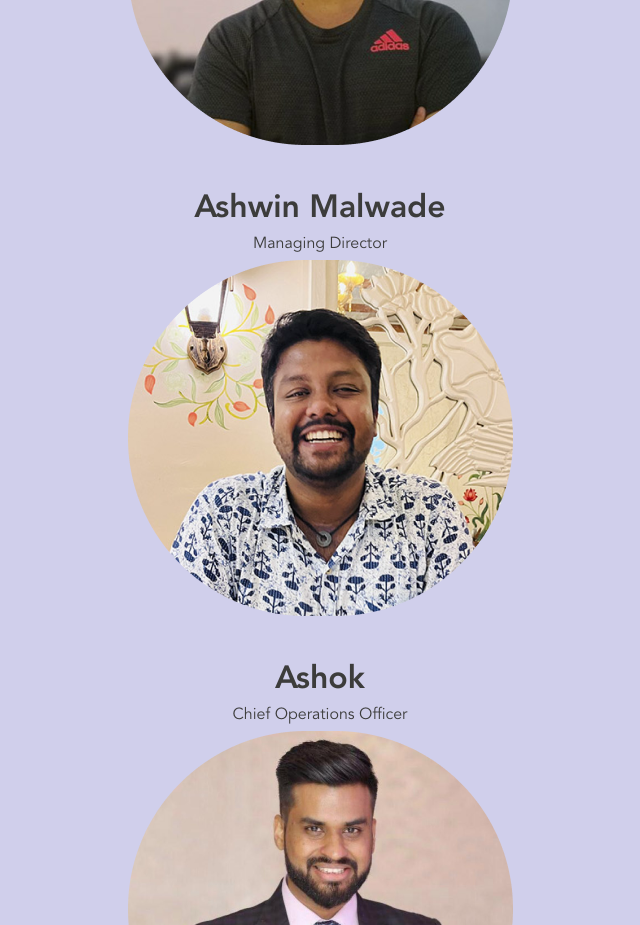
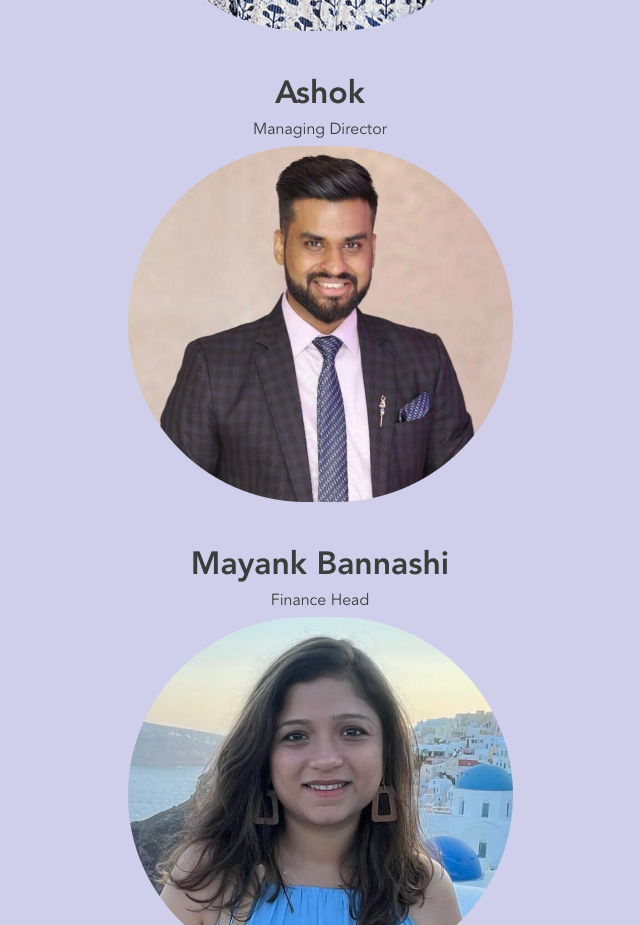
Before and after one commit to adityabrovitech/ek-sath, a React (Create React App) app: page / in a window 1280 px wide. Shown: the part 8880-9805 px from the top of the page, without its empty margins (320-960 px from the left). Built offline with nearby package versions, Linux system fonts and the light colour scheme.

Commit message:
chore: Remove unused user image and update team member details

```diff
--- a/src/pages/Home/Component/CarterSection/CarterSection.jsx
+++ b/src/pages/Home/Component/CarterSection/CarterSection.jsx
@@ -10,7 +10,6 @@ import NupurImg from "../../../../assets/images/UserImage/Nupur.png"
 export const CarterSection = () => {
   const userList = [
     { name: "Harold Fernandes", img: HaroldImg },
-    { name: "Ashwin Malwade", img: AswinImg },
     { name: "Nupur Agarwal", img: NupurImg },
     { name: "Freishia B", img: FreishiaImg },
     { name: "Maansi Ahuja.", img: MansiImg },
--- a/src/pages/Home/Component/OurTeam/index.jsx
+++ b/src/pages/Home/Component/OurTeam/index.jsx
@@ -24,16 +24,10 @@ const OurTeam = () => {
       designation: "Founder & CEO",
     },
     {
-      image: AshwinImg,
-      name: "Ashwin Malwade",
-      project: "",
-      designation: "Managing Director",
-    },
-    {
       image: AshokImg,
       name: "Ashok",
       project: "",
-      designation: "Chief Operations Officer",
+      designation: "Managing Director",
     },
     {
       image: MayankImg,
```
